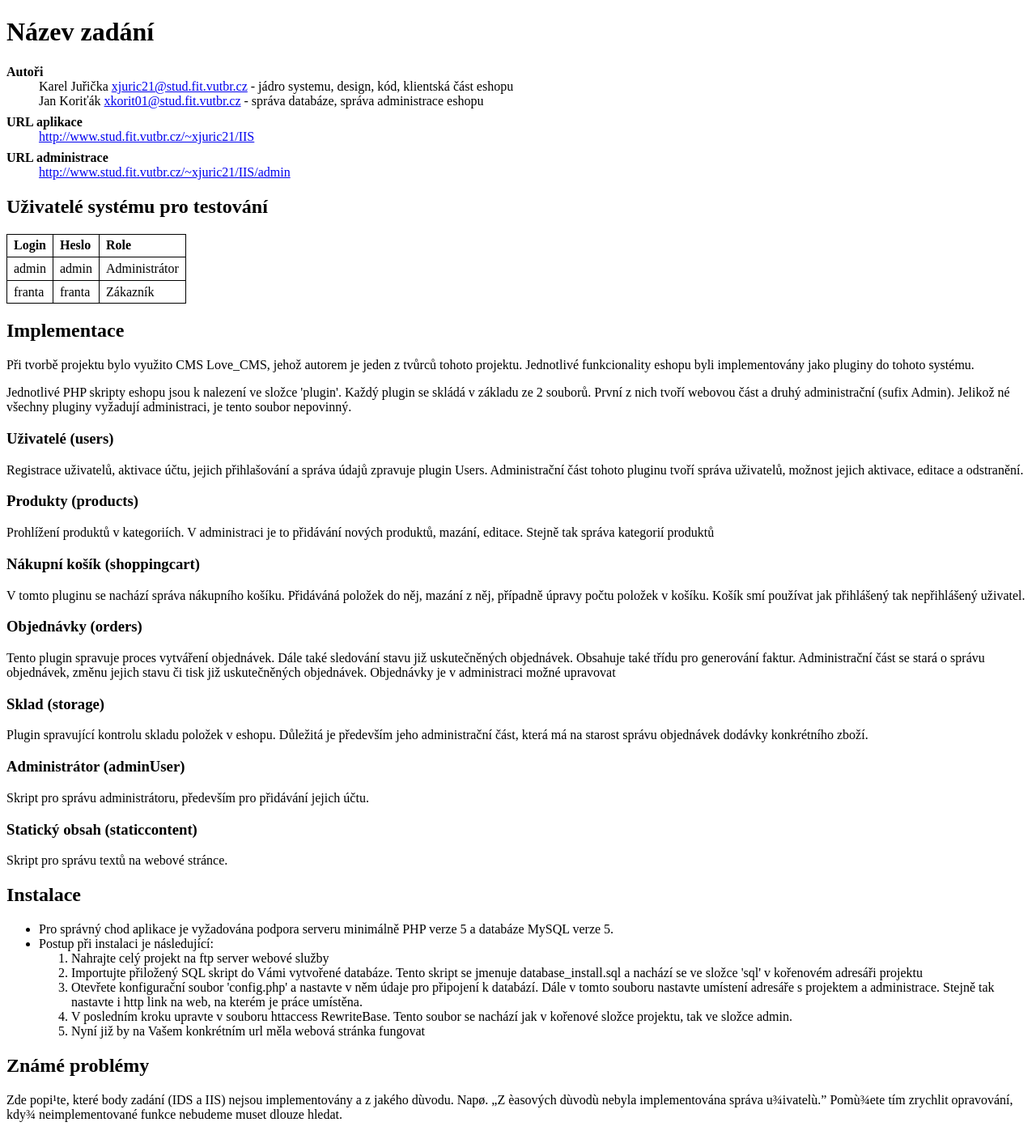
After one commit to kareljuricka/IIS_Eshop, a PHP site: page /skola/doc.html in a window 1280 px wide. The commit adds this page. Shown: the whole page at 81% size. Run offline with PHP 8.4, Linux system fonts and the light colour scheme.

Commit message:
Opraveno presmerovani

```diff
--- /dev/null
+++ b/doc.html
@@ -0,0 +1,81 @@
+<!DOCTYPE html PUBLIC "-//W3C//DTD XHTML 1.0 Strict//EN"
+    "http://www.w3.org/TR/xhtml1/DTD/xhtml1-strict.dtd">
+<html>
+<head>
+    <meta http-equiv="content-type" content="text/html; charset=utf-8"/>
+    <title>Projekt IIS</title>
+    <style type="text/css">
+    	table { border-collapse: collapse; }
+    	td, th { border: 1px solid black; padding: 0.3em 0.5em; text-align: left; }
+    	dt { font-weight: bold; margin-top: 0.5em; }
+    </style>
+</head>
+<body>
+
+<!-- Zkontrolujte prosím nastavení kódování v hlavièce dokumentu
+     podle pou¾itého editoru -->
+
+<h1>Název zadání</h1> <!-- Nahradte názvem svého zadání -->
+
+<dl>
+	<dt>Autoři</dt>
+	<dd>Karel Juřička <!-- Nahraïte skuteèným jménem a e-mailem autora a popisem èinnosti -->
+	    <a href="mailto:xautor01@stud.fit.vutbr.cz">xjuric21@stud.fit.vutbr.cz</a> -
+		jádro systemu, design, kód, klientská část eshopu
+	</dd>
+	<dd>Jan Koriťák <!-- Nahraïte skuteèným jménem a e-mailem autora a popisem èinnosti -->
+	    <a href="mailto:xautor02@stud.fit.vutbr.cz">xkorit01@stud.fit.vutbr.cz</a> -
+		správa databáze, správa administrace eshopu
+	</dd>
+	<dt>URL aplikace</dt>
+	<dd><a href="http://www.stud.fit.vutbr.cz/~xjuric21/IIS">http://www.stud.fit.vutbr.cz/~xjuric21/IIS</a></dd>
+	<dt>URL administrace</dt>
+	<dd><a href="http://www.stud.fit.vutbr.cz/~xjuric21/IIS">http://www.stud.fit.vutbr.cz/~xjuric21/IIS/admin</a></dd>
+</dl>
+
+<h2>Uživatelé systému pro testování</h2>
+<table>
+	<tr><th>Login</th><th>Heslo</th><th>Role</th></tr>
+	<tr><td>admin</td><td>admin</td><td>Administrátor</td></tr>
+	<tr><td>franta</td><td>franta</td><td>Zákazník</td></tr>
+</table>
+
+<h2>Implementace</h2>
+<p>Při tvorbě projektu bylo využito CMS Love_CMS, jehož autorem je jeden z tvůrců tohoto projektu. Jednotlivé funkcionality eshopu
+byli implementovány jako pluginy do tohoto systému.</p>
+<p>Jednotlivé PHP skripty eshopu jsou k nalezení ve složce 'plugin'. Každý plugin se skládá v základu ze 2 souborů. První z nich tvoří webovou část a druhý administrační (sufix Admin). Jelikož né všechny pluginy vyžadují administraci, je tento soubor nepovinný.</p>
+<h3>Uživatelé (users)</h3>
+<p>Registrace uživatelů, aktivace účtu, jejich přihlašování a správa údajů zpravuje plugin Users. Administrační část tohoto pluginu tvoří správa uživatelů, možnost jejich aktivace, editace a odstranění.
+<h3>Produkty (products)</h3>
+<p>Prohlížení produktů v kategoriích. V administraci je to přidávání nových produktů, mazání, editace. Stejně tak správa kategorií produktů</p>
+<h3>Nákupní košík (shoppingcart)</h3>
+<p>V tomto pluginu se nachází správa nákupního košíku. Přidáváná položek do něj, mazání z něj, případně úpravy počtu položek v košíku. Košík smí používat jak přihlášený tak nepřihlášený uživatel.</p>
+<h3>Objednávky (orders)</h3>
+<p>Tento plugin spravuje proces vytváření objednávek. Dále také sledování stavu již uskutečněných objednávek. Obsahuje také třídu pro generování faktur. Administrační část se stará o správu objednávek, změnu jejich stavu či tisk již uskutečněných objednávek. Objednávky je v administraci možné upravovat</p>
+<h3>Sklad (storage)</h3>
+<p>Plugin spravující kontrolu skladu položek v eshopu. Důležitá je především jeho administrační část, která má na starost správu objednávek dodávky konkrétního zboží.
+<h3>Administrátor (adminUser)</h3>
+<p>Skript pro správu administrátoru, především pro přidávání jejich účtu.</p>
+<h3>Statický obsah (staticcontent)</h3>
+<p>Skript pro správu textů na webové stránce.</p>
+
+
+<h2>Instalace</h2>
+<ul>
+	<li>Pro správný chod aplikace je vyžadována podpora serveru minimálně PHP verze 5 a databáze MySQL verze 5.</li>
+	<li>Postup při instalaci je následující:
+		<ol>
+			<li>Nahrajte celý projekt na ftp server webové služby</li>
+			<li>Importujte přiložený SQL skript do Vámi vytvořené databáze. Tento skript se jmenuje database_install.sql a nachází se ve složce 'sql' v kořenovém adresáři projektu</li>
+			<li>Otevřete konfigurační soubor 'config.php' a nastavte v něm údaje pro připojení k databází. Dále v tomto souboru nastavte umístení adresáře s projektem a administrace. Stejně tak nastavte i http link na web, na kterém je práce umístěna.
+			<li>V posledním kroku upravte v souboru httaccess RewriteBase. Tento soubor se nachází jak v kořenové složce projektu, tak ve složce admin.</li>
+			<li>Nyní již by na Vašem konkrétním url měla webová stránka fungovat</li>
+		</ol>
+	</li>
+</ul>
+
+<h2>Známé problémy</h2>
+<p>Zde popi¹te, které body zadání (IDS a IIS) nejsou implementovány a z jakého dùvodu. Napø. &bdquo;Z èasových dùvodù nebyla implementována správa u¾ivatelù.&rdquo; Pomù¾ete tím zrychlit opravování, kdy¾ neimplementované funkce nebudeme muset dlouze hledat.</p>
+
+</body>
+</html>
--- a/plugin/products/productsAdmin.class.php
+++ b/plugin/products/productsAdmin.class.php
@@ -320,9 +320,10 @@ class ProductsAdmin extends Plugin {
 
 		web::$db->query("DELETE FROM ".database::$prefix."eshop_produkt WHERE id='" .$_GET['id']. "'");
 		web::$db->execute();
-		globals::redirect(admin::$serverAdminDir . "plugins/type/Users");
 
-		return "";
+		globals::redirect(admin::$serverAdminDir . "plugins/type/Products");
+
+
 	}
 
 	function productList() {
--- a/plugin/users/users.class.php
+++ b/plugin/users/users.class.php
@@ -167,7 +167,7 @@ class Users extends Plugin {
 						VALUES (:email, :heslo, :jmeno, :prijmeni, :mobil, :ulice, :cislo_popisne, :mesto, :psc,
 						:aktivni, :novinky)");
 
-        	$this->success = "Registrace byla úspěšná";
+        			$this->success = "Registrace byla úspěšná";
 
 					$state = REGISTER_SUCCESS;
 
@@ -187,7 +187,7 @@ class Users extends Plugin {
 
 					$last_id = web::$db->lastInsertid();
 
-					$active_url = "http://localhost/skola/iis_eshop/aktivace-uctu/id/".$last_id."/data/".hash('sha256', htmlspecialchars($_POST['email']).htmlspecialchars($_POST['jmeno']).htmlspecialchars($_POST['prijmeni']));
+					$active_url = web::$webUrl."/aktivace-uctu/id/".$last_id."/data/".hash('sha256', htmlspecialchars($_POST['email']).htmlspecialchars($_POST['jmeno']).htmlspecialchars($_POST['prijmeni']));
 
 					$message = "
 						<strong>Byl vám vytvořen nový účet na jméno ".htmlspecialchars($_POST['jmeno'])." ".htmlspecialchars($_POST['prijmeni'])."</strong>
```
